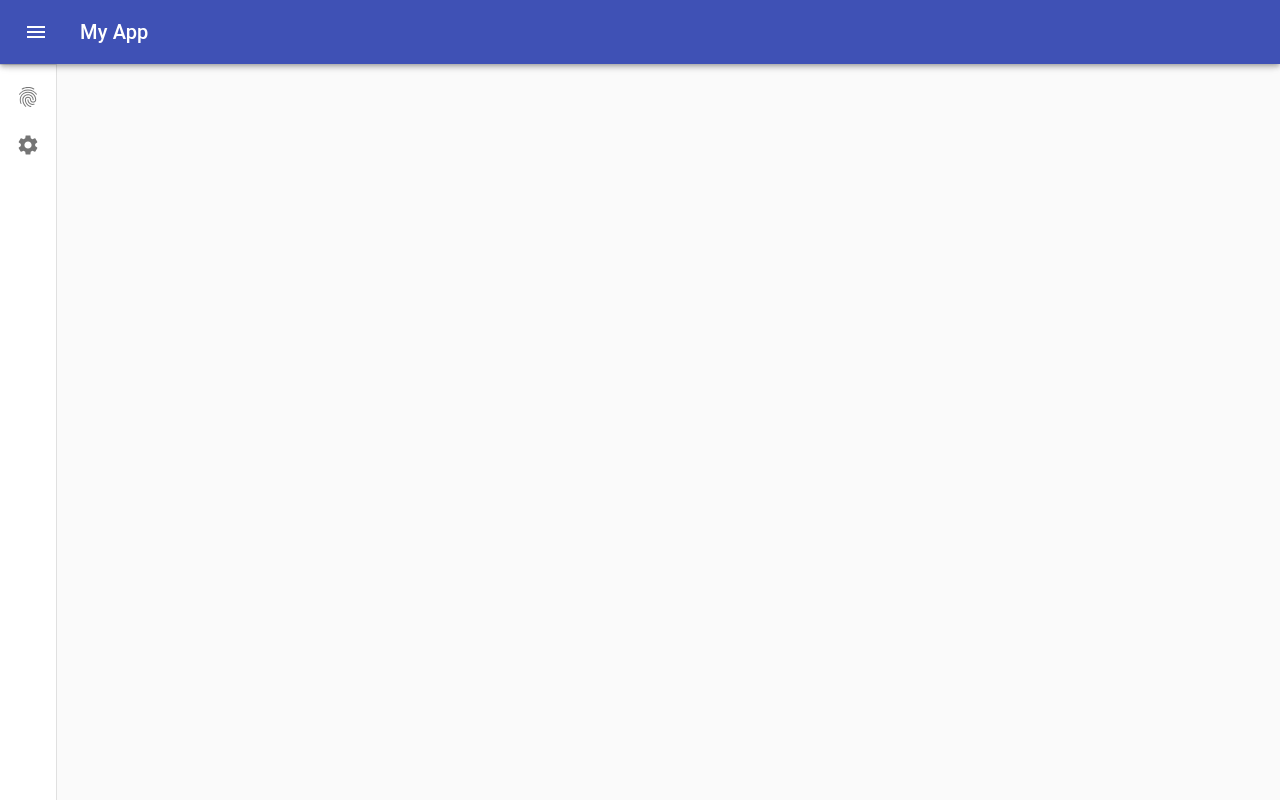
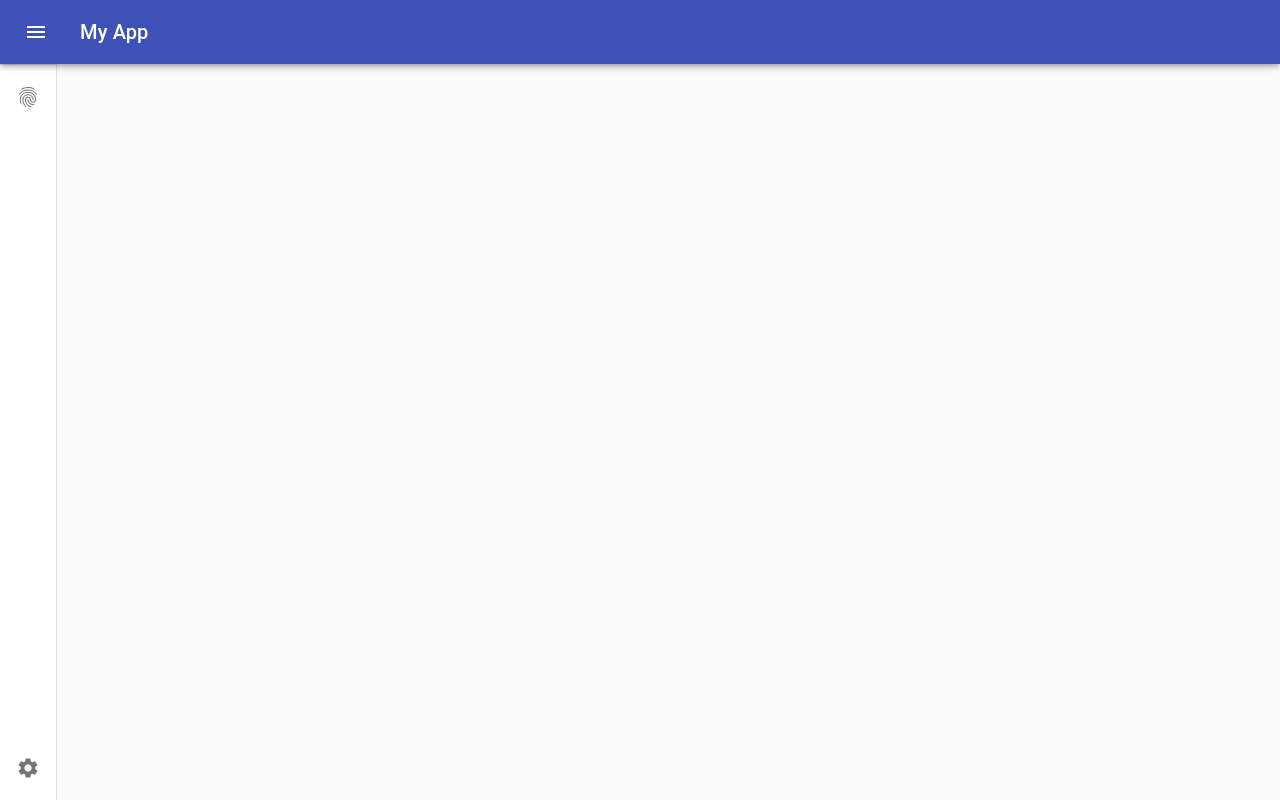
Before and after one commit to eliseuvideira/react-material-ui-cookbook, a React app: page / in a window 1280 px wide. Built offline with nearby package versions, Linux system fonts and the light colour scheme.

Commit message:
some refactoring

```diff
--- a/src/components/Drawer.tsx
+++ b/src/components/Drawer.tsx
@@ -24,7 +24,8 @@ interface DrawerItemProps {
 
 interface DrawerProps
   extends Omit<Omit<MaterialDrawerProps, 'variant'>, 'className'> {
-  items: DrawerItemProps[];
+  items?: DrawerItemProps[];
+  bottomItems?: DrawerItemProps[];
   open: boolean;
   switchDrawer: (isOpen: boolean) => void;
 }
@@ -61,22 +62,26 @@ const useStyles = makeStyles((theme) =>
       padding: theme.spacing(0, 1),
       ...theme.mixins.toolbar,
     },
+    bottom: {
+      marginTop: 'auto',
+    },
   }),
 );
 
 const Drawer: React.FC<DrawerProps> = ({
   open,
   items,
+  bottomItems,
   switchDrawer,
   ...props
 }) => {
   const classes = useStyles();
   return (
     <MaterialDrawer
-      // className={clsx(classes.drawer, {
-      //   [classes.drawerOpen]: open,
-      //   [classes.drawerClose]: !open,
-      // })}
+      className={clsx(classes.drawer, {
+        [classes.drawerOpen]: open,
+        [classes.drawerClose]: !open,
+      })}
       classes={{
         paper: clsx({
           [classes.drawerOpen]: open,
@@ -92,25 +97,33 @@ const Drawer: React.FC<DrawerProps> = ({
         </IconButton>
       </div>
       <Divider />
-      <List>
-        {items.length > 0 &&
-          items.map((item) => (
+      {items && (
+        <List>
+          {items.map((item) => (
             <ListItem button key={item.key}>
               <ListItemIcon>{item.icon}</ListItemIcon>
               <ListItemText primary={item.text} />
             </ListItem>
           ))}
-      </List>
+        </List>
+      )}
+      {bottomItems && (
+        <List className={classes.bottom}>
+          {bottomItems.map((item) => (
+            <ListItem button key={item.key}>
+              <ListItemIcon>{item.icon}</ListItemIcon>
+              <ListItemText primary={item.text} />
+            </ListItem>
+          ))}
+        </List>
+      )}
     </MaterialDrawer>
   );
 };
 
-Drawer.defaultProps = {
-  items: [],
-};
-
 Drawer.propTypes = {
   items: PropTypes.any,
+  bottomItems: PropTypes.any,
   switchDrawer: PropTypes.func.isRequired,
   open: PropTypes.bool.isRequired,
 };
--- a/src/components/Page.tsx
+++ b/src/components/Page.tsx
@@ -29,6 +29,8 @@ const Page = () => {
             text: 'Authorization',
             icon: <FingerprintIcon />,
           },
+        ]}
+        bottomItems={[
           {
             key: 'Settings',
             text: 'Settings',
```
